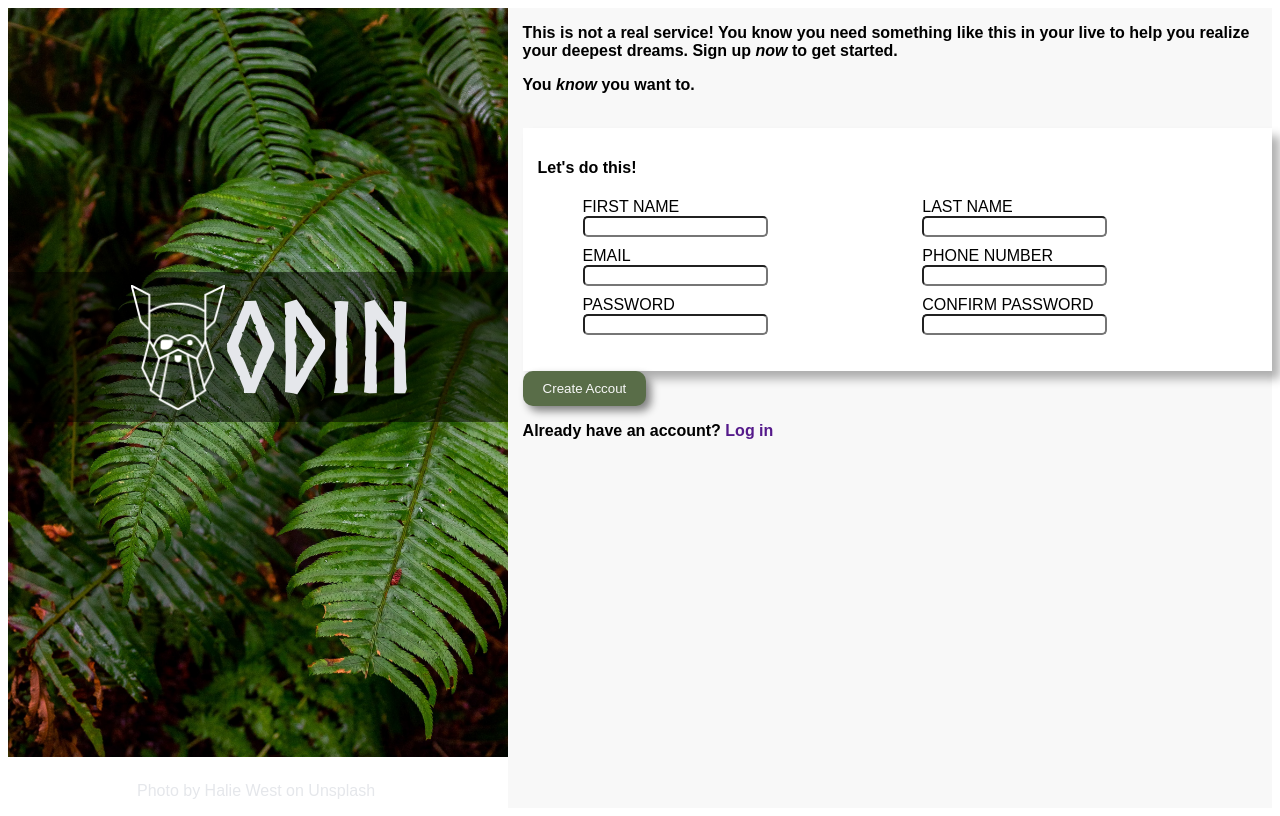
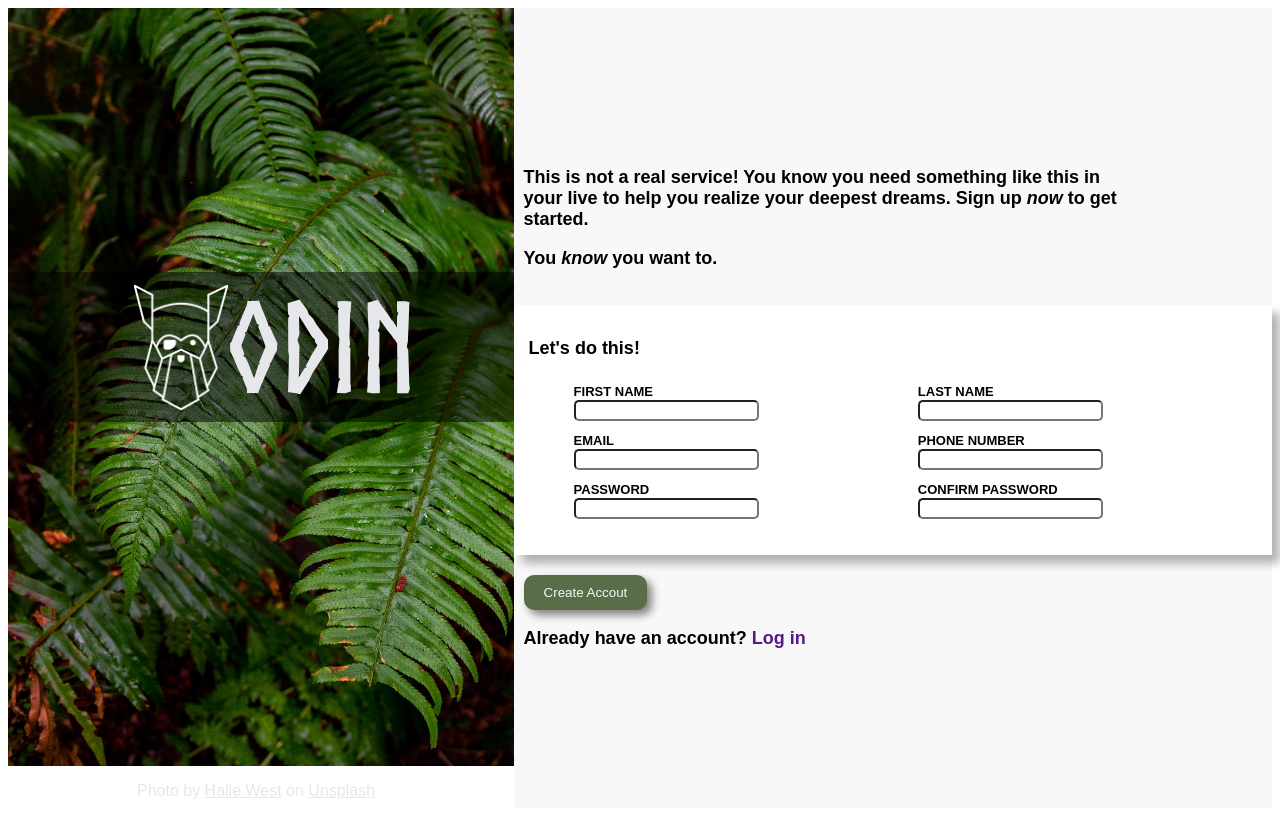
Before and after one commit to Rxanadu/odin-sign-up-form, a plain HTML site: page index.html in a window 1280 px wide. Drawn offline with Linux system fonts and the light colour scheme.

Commit message:
completed CSS to mimic reference

```diff
--- a/index.html
+++ b/index.html
@@ -23,13 +23,14 @@
         </div>
 
         <div class="form-section">
+            <div class="form-intro">
                 <p>
                     This is not a real service! You know you need something like this in your live to help you realize your
                     deepest dreams. Sign up <span>now</span> to get started.
                 </p>
 
                 <p>You <span>know</span> you want to.</p>
-
+            </div>
             <br>
             <form action="#" method="post">
                 <div class="form-content">
@@ -71,7 +72,9 @@
                 </div>
                 <button type="submit">Create Accout</button>
 
+                <div class="login-alt">
                     <p>Already have an account? <a href="">Log in</a></p>
+                </div>
             </form>
         </div>
     </div>
--- a/master.css
+++ b/master.css
@@ -3,16 +3,19 @@
   src: url(./fonts/Norse-Bold.otf);
 }
 
+/*****************/
 /*Body Content*/
+/*****************/
 .content {
   font-family: sans-serif;
-
 
   display: flex;
   height: 100vh;
 }
 
+/*****************/
 /*Page Background*/
+/*****************/
 .page-bg {
   width: 40%;
   max-width: 40%;
@@ -58,10 +61,14 @@
   text-align: center;
 }
 
+.footer > span
+{
+  text-decoration: underline;
+}
+
+/*****************/
 /*Form Portion*/
-p > span {
-  font-style: italic;
-}
+/*****************/
 
 .form-section {
   background: #f8f8f8;
@@ -70,7 +77,9 @@ p > span {
   max-height: 100vh;
   position: relative;
 
-  padding-left: 15px;
+  display: flex;
+  flex-direction: column;
+  justify-content: center;
 }
 
 .form-content {
@@ -79,6 +88,21 @@ p > span {
   -webkit-box-shadow: 8px 8px 9px rgba(0, 0, 0, 0.3);
   -moz-box-shadow: 8px 8px 9px rgba(0, 0, 0, 0.3);
   padding: 15px;
+}
+
+div > p,
+form > p {
+  font-weight: bold;
+  font-size: large;
+}
+
+.form-intro{
+  margin-left: 10px;
+  margin-right: 150px;
+}
+
+p > span {
+  font-style: italic;
 }
 
 ul {
@@ -94,6 +118,8 @@ li {
 
 label {
   text-transform: uppercase;
+  font-size: small;
+  font-weight: bold;
 }
 
 input {
@@ -122,6 +148,8 @@ button[type="submit"] {
   background-color: #596d48;
   color: #f8f8f8;
   padding: 10px 20px;
+  margin-top: 20px;
+  margin-left: 10px;
   border: 0;
   border-radius: 10px;
 
@@ -130,9 +158,8 @@ button[type="submit"] {
   -moz-box-shadow: 5px 5px 8px grey;
 }
 
-div > p,
-form > p {
-  font-weight: bold;
+.login-alt{
+  margin-left: 10px;
 }
 
 p > a {
```
Lines whose indentation alone changed are shown as unchanged.
